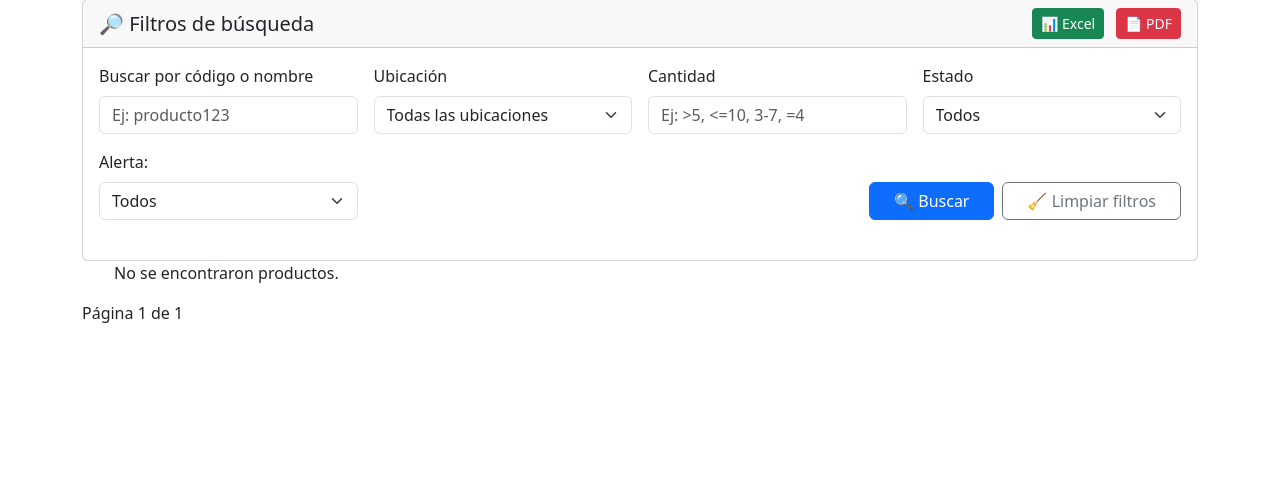
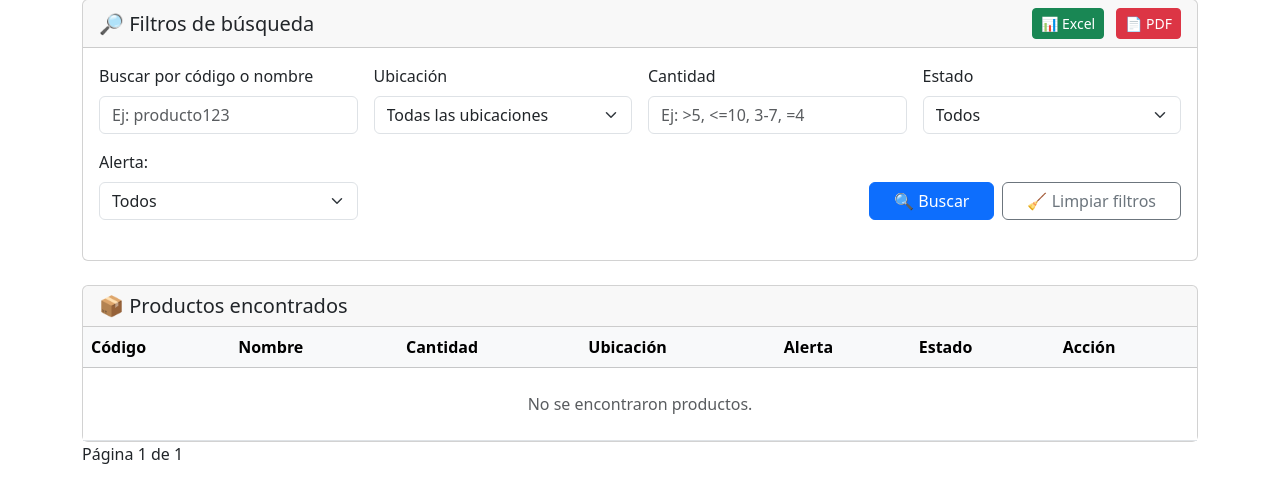
Before and after one commit to axeltoc23/inventario-elconet, a Django app: page /productos/ in a window 1280 px wide. Shown: the part 139-642 px from the top of the page. Run offline with Django 5.2, Linux system fonts and the light colour scheme; the visitor is signed in with stand-in values (Sample User, id 1); data that the repository does not hold is empty; parts of the project's set-up code (start-up, migrations or seed data) failed here and were passed over.

Commit message:
cambios para que la lista de productos sea una tabla

```diff
--- a/templates/productos/lista_productos.html
+++ b/templates/productos/lista_productos.html
@@ -76,32 +76,62 @@
 </div>
 </div>
 
-<ul>
-    {% if productos %}
+<div class="card mt-4">
+  <div class="card-header">
+    <h5 class="mb-0">📦 Productos encontrados</h5>
+  </div>
+  <div class="card-body p-0">
+    <div class="table-responsive">
+      <table class="table table-hover mb-0">
+        <thead class="table-light">
+          <tr>
+            <th>Código</th>
+            <th>Nombre</th>
+            <th>Cantidad</th>
+            <th>Ubicación</th>
+            <th>Alerta</th>
+            <th>Estado</th>
+            <th>Acción</th>
+          </tr>
+        </thead>
+        <tbody>
           {% for producto in productos %}
-            <li>
-                {{ producto.codigo }} - {{ producto.nombre }} -
-                Stock: {{ producto.cantidad }} -
-                Ubicación: {{ producto.ubicacion }} -
-                Alerta:
+          <tr>
+            <td>{{ producto.codigo }}</td>
+            <td>{{ producto.nombre }}</td>
+            <td>{{ producto.cantidad }}</td>
+            <td>{{ producto.ubicacion|default:"-" }}</td>
+            <td>
               {% if producto.alerta_activa %}
-                    ✔️ (Mínimo: {{ producto.alerta_stock }})
+                <span class="badge bg-warning text-dark">✔️ Mín: {{ producto.alerta_stock }}</span>
               {% else %}
-                    ❌
+                <span class="badge bg-secondary">❌</span>
               {% endif %}
-                - Estado:
+            </td>
+            <td>
               {% if producto.activo %}
-                    ✅ Activo
+                <span class="badge bg-success">✅ Activo</span>
               {% else %}
-                    🚫 Desactivado
+                <span class="badge bg-danger">🚫 Inactivo</span>
               {% endif %}
-                <a href="{% url 'gestionar_producto' producto.id %}">⚙️ Gestionar</a>
-            </li>
+            </td>
+            <td>
+              <a href="{% url 'gestionar_producto' producto.id %}" class="btn btn-sm btn-outline-primary">
+                ⚙️ Gestionar
+              </a>
+            </td>
+          </tr>
+          {% empty %}
+          <tr>
+            <td colspan="7" class="text-center text-muted py-4">No se encontraron productos.</td>
+          </tr>
           {% endfor %}
-    {% else %}
-        <p>No se encontraron productos.</p>
-    {% endif %}
-</ul>
+        </tbody>
+      </table>
+    </div>
+  </div>
+</div>
+
 
 <div class="pagination">
     <span class="step-links">
```
Lines whose indentation alone changed are shown as unchanged.
